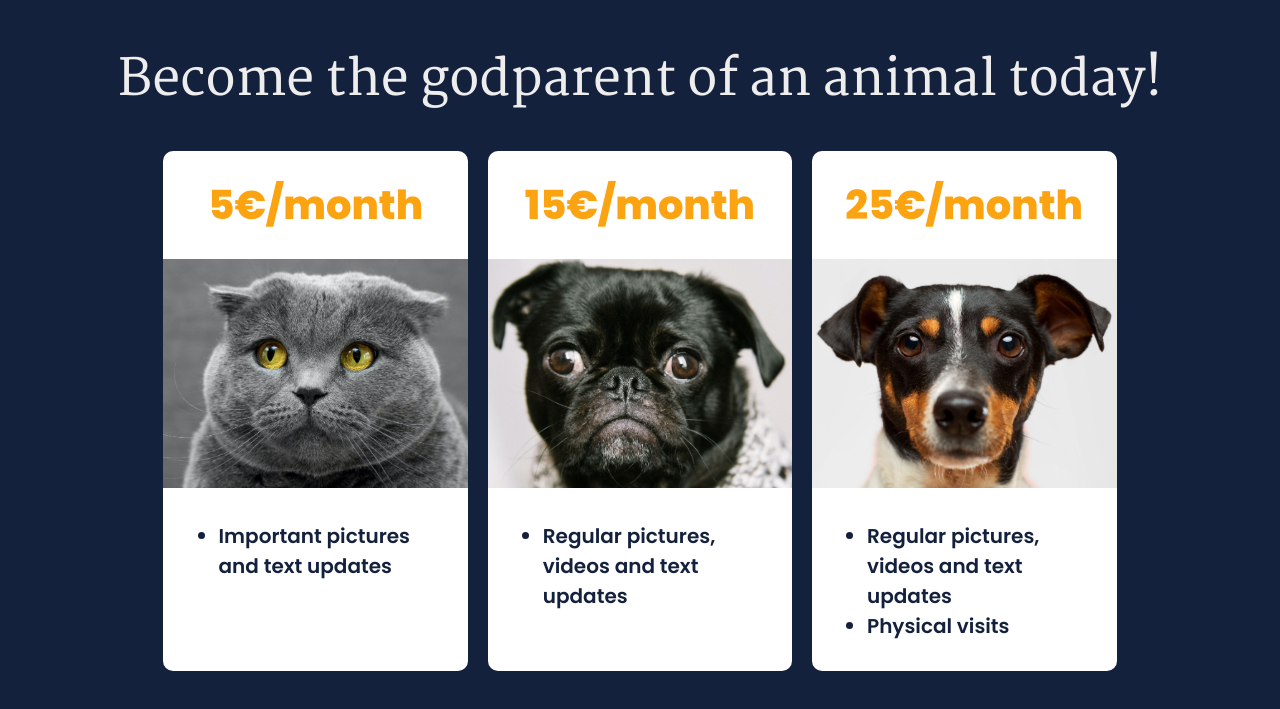
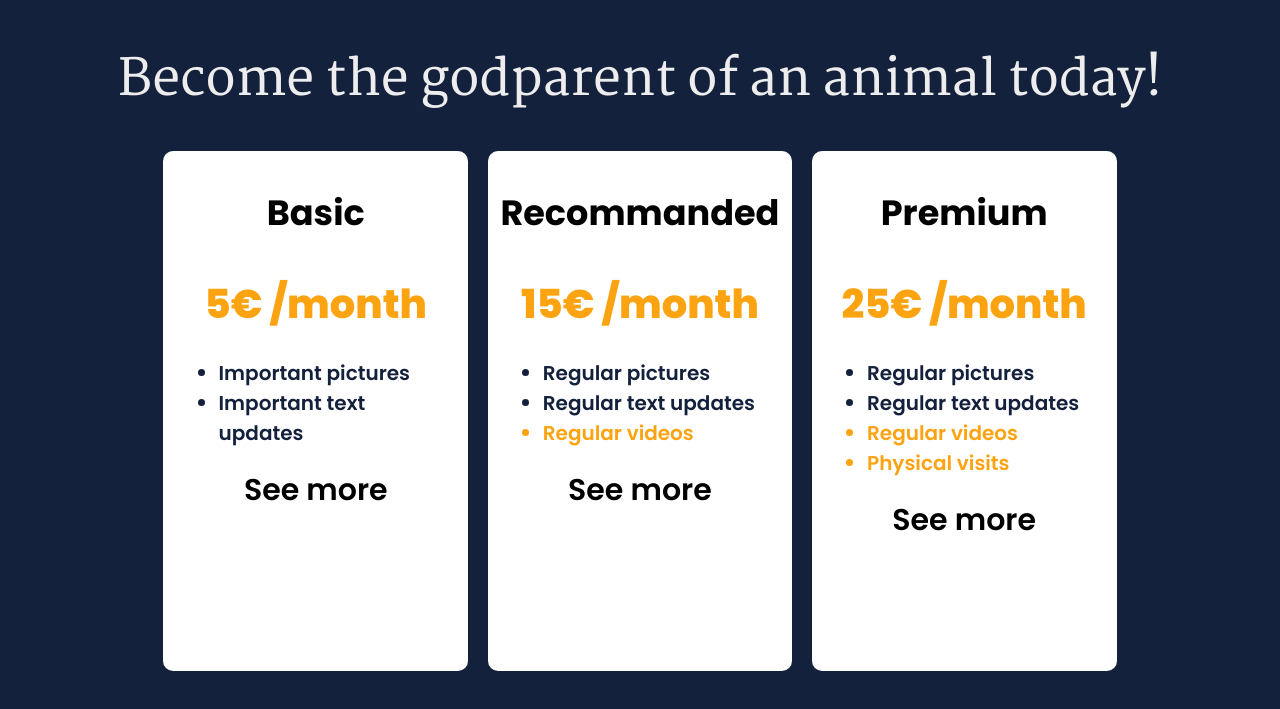
Before and after one commit to Pitch92/4legs1love, a plain HTML site: page browse.html in a window 1280 px wide. Shown: the part 59-768 px from the top of the page. Drawn offline with Linux system fonts and the light colour scheme.

Commit message:
Add files via upload

```diff
--- a/browse.html
+++ b/browse.html
@@ -36,36 +36,51 @@
 
     <div class="row">
 
-      <div class="column" onclick="window.location.href=('browse.html')">
-        <h2> 5€/month </h2>
-        <img src="offer1.jpg" width = 100%>
+      <div class="column">
+        <h3>Basic</h3>
+        <h2> 5€ <span class="smallFont">/month</span> </h2>
         <h4>
           <ul>
-            <li>Important pictures and text updates</li>
+            <li>Important pictures</li>
+            <li>Important text updates</li>
           </ul>
         </h4>
-        <p></p>
+        <div class="button" onclick="window.location.href=('browse.html')">
+          See more
+        </div>
       </div>
 
-      <div class="column" onclick="window.location.href=('browse.html')">
-        <h2> 15€/month </h2>
-        <img src="offer2.jpg" width = 100%>
+      <div class="column">
+        <h3>Recommanded</h3>
+        <h2> 15€ <span class="smallFont">/month</span> </h2>
         <h4>
           <ul>
-            <li>Regular pictures, videos and text updates</li>
+            <li>Regular pictures</li>
+            <li>Regular text updates</li>
+            <li style="color:#FCA311">Regular videos</li>
           </ul>
         </h4>
+
+        <div class="button" onclick="window.location.href=('browse.html')">
+          See more
+        </div>
+
       </div>
 
-      <div class="column" onclick="window.location.href=('browse.html')">
-        <h2> 25€/month </h2>
-        <img src="offer3.jpg" width = 100%>
+      <div class="column">
+        <h3>Premium</h3>
+        <h2> 25€ <span class="smallFont">/month</span> </h2>
         <h4>
           <ul>
-            <li>Regular pictures, videos and text updates</li>
-            <li>Physical visits</li>
+            <li>Regular pictures</li>
+            <li>Regular text updates</li>
+            <li style="color:#FCA311">Regular videos</li>
+            <li	style="color:#FCA311">Physical visits</li>
           </ul>
         </h4>
+        <div class="button" onclick="window.location.href=('browse.html')">
+          See more
+        </div>
       </div>
 
 </body>
```
